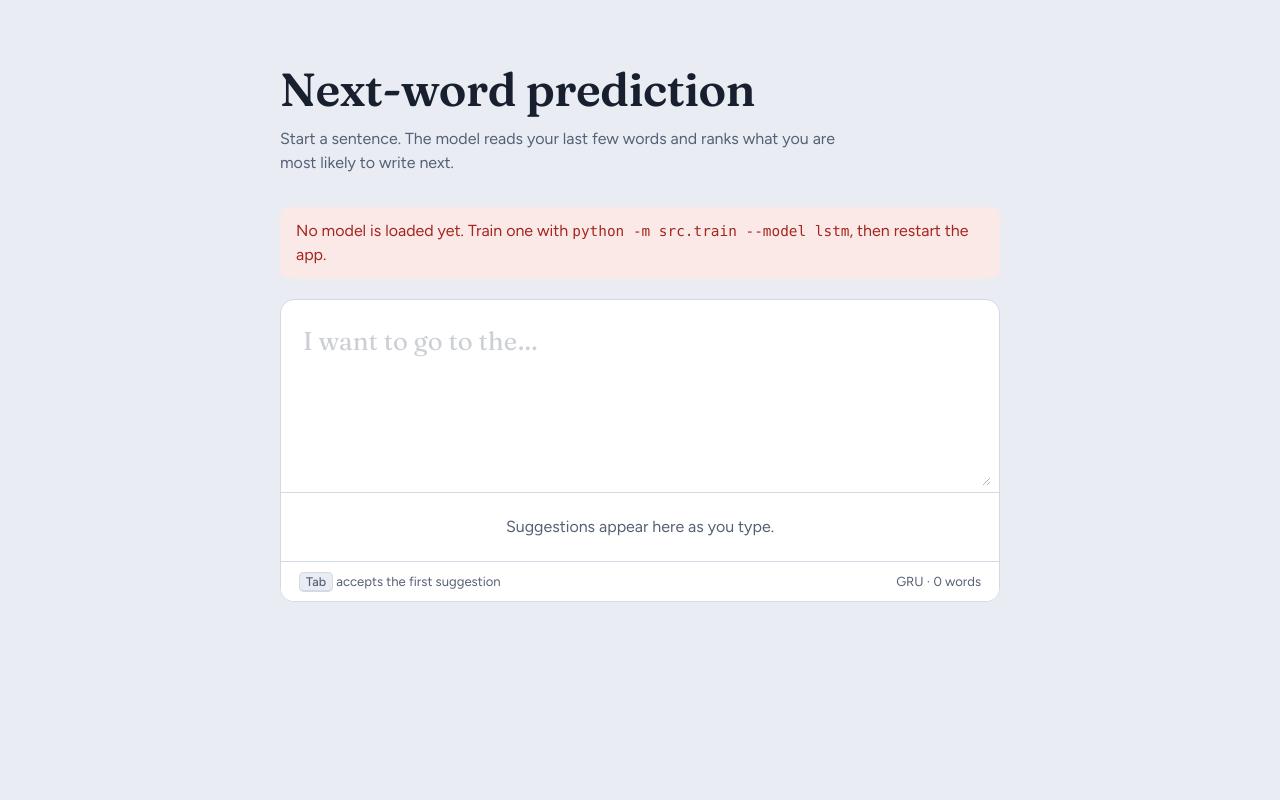
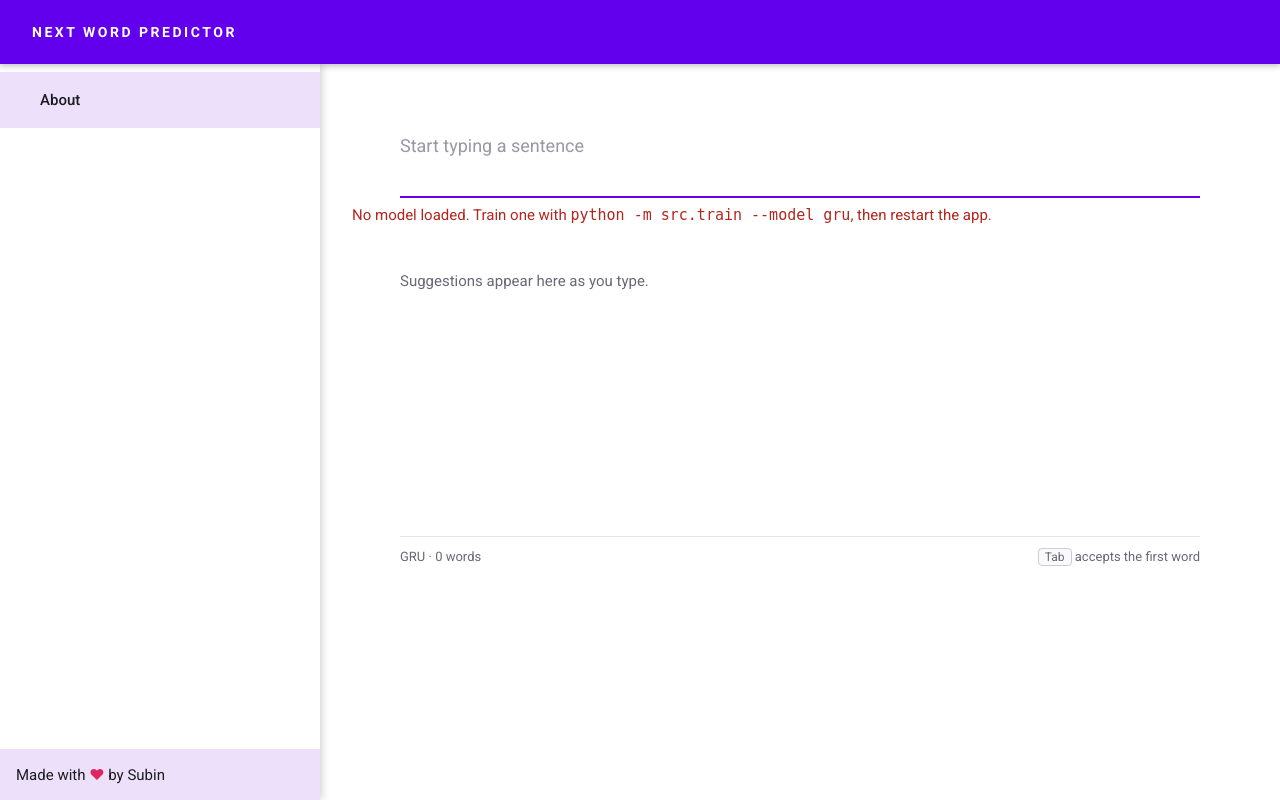
Before and after one commit to Subinthapa2092/next-word-prediction, a FastAPI app: page / in a window 1280 px wide. Run offline with FastAPI, Linux system fonts and the light colour scheme.

Commit message:
updated the notebook and the design for the next word predictor

```diff
--- a/app.py
+++ b/app.py
@@ -2,15 +2,21 @@
 
     uvicorn app:app --reload          # development
     docker compose up --build         # production-style
+
+The API also accepts requests from a separately hosted frontend (for example on
+Vercel). Allowed origins come from the ALLOWED_ORIGINS environment variable
+(comma separated), or from the default list below.
 """
 from __future__ import annotations
 
 import logging
+import os
 import time
 from contextlib import asynccontextmanager
 from pathlib import Path
 
 from fastapi import FastAPI, HTTPException, Request
+from fastapi.middleware.cors import CORSMiddleware
 from fastapi.responses import HTMLResponse
 from fastapi.staticfiles import StaticFiles
 from fastapi.templating import Jinja2Templates
@@ -21,6 +27,11 @@ from src.predict import Predictor
 
 logger = logging.getLogger("next-word")
 logging.basicConfig(level=logging.INFO, format="%(asctime)s %(levelname)s %(name)s: %(message)s")
+
+# Websites allowed to call this API from a browser. Replace the Vercel address with
+# your real one after the first deploy, or set ALLOWED_ORIGINS on the server instead.
+DEFAULT_ORIGINS = "http://localhost:3000,http://127.0.0.1:3000,https://YOUR-PROJECT.vercel.app"
+ALLOWED_ORIGINS = [o.strip() for o in os.getenv("ALLOWED_ORIGINS", DEFAULT_ORIGINS).split(",") if o.strip()]
 
 
 class PredictRequest(BaseModel):
@@ -54,6 +65,15 @@ def create_app(model_path: Path | str | None = None, vocab_path: Path | str | No
         yield
 
     app = FastAPI(title="Next-Word Prediction", version="1.0.0", lifespan=lifespan)
+
+    # Lets the separately hosted frontend (Vercel) call this API from the browser
+    app.add_middleware(
+        CORSMiddleware,
+        allow_origins=ALLOWED_ORIGINS,
+        allow_methods=["GET", "POST"],
+        allow_headers=["*"],
+    )
+
     base = Path(__file__).resolve().parent
     app.mount("/static", StaticFiles(directory=base / "static"), name="static")
     templates = Jinja2Templates(directory=base / "templates")
--- a/static/app.js
+++ b/static/app.js
@@ -1,26 +1,26 @@
 (() => {
-  const editor = document.getElementById("editor");
-  const strip = document.getElementById("strip");
-  const status = document.getElementById("status");
-  const baseStatus = status.textContent;
-  let timer = null;
-  let requestId = 0;
-  let current = [];
+  // Empty = call the same server that served this page (Space or localhost:8000).
+  // On Vercel, frontend/index.html sets window.API_BASE to the Space URL before this file loads.
+  const API_BASE = (window.API_BASE || "").replace(/\/$/, "");
+  const K = 9;
+
+  const $ = (id) => document.getElementById(id);
+  const editor = $("editor"), grid = $("grid"), status = $("status");
+  let baseStatus = status.textContent.trim() || "GRU";
+  let timer = null, requestId = 0, current = [], lastMode = "next", wakeTries = 0;
 
   const setMessage = (text, isError = false) => {
-    strip.replaceChildren();
     const p = document.createElement("p");
-    p.className = "empty" + (isError ? " error" : "");
+    p.className = "msg" + (isError ? " error" : "");
     p.textContent = text;
-    strip.appendChild(p);
+    grid.replaceChildren(p);
     current = [];
   };
 
   const render = (suggestions, mode) => {
     if (!suggestions.length) return setMessage("No suggestion for that. Keep typing.");
-    strip.replaceChildren();
     current = suggestions;
-    suggestions.forEach((s, i) => {
+    grid.replaceChildren(...suggestions.map((s, i) => {
       const b = document.createElement("button");
       b.type = "button";
       b.className = "chip" + (i === 0 ? " top" : "");
@@ -30,59 +30,83 @@
       const pct = document.createElement("span");
       pct.className = "pct";
       pct.textContent = (s.probability * 100).toFixed(s.probability < 0.1 ? 1 : 0) + "%";
-      const bar = document.createElement("span");
-      bar.className = "bar";
-      bar.style.setProperty("--w", Math.max(3, s.probability * 100) + "%");
-      b.append(word, pct, bar);
+      b.append(word, pct);
       b.addEventListener("click", () => accept(s.word, mode));
-      strip.appendChild(b);
-    });
+      return b;
+    }));
   };
+
+  const grow = () => { editor.style.height = "auto"; editor.style.height = editor.scrollHeight + "px"; };
 
   // Replace the half-typed word (complete mode) or append after the space (next mode)
   const accept = (word, mode) => {
     let text = editor.value;
     if (mode === "complete") text = text.replace(/\S+$/, "");
     editor.value = text + word + " ";
+    grow();
     editor.focus();
     editor.setSelectionRange(editor.value.length, editor.value.length);
     fetchSuggestions();
   };
 
-  let lastMode = "next";
   async function fetchSuggestions() {
     const text = editor.value;
     if (!text.trim()) return setMessage("Suggestions appear here as you type.");
     const id = ++requestId;
     try {
-      const res = await fetch("/api/predict", {
+      const res = await fetch(`${API_BASE}/api/predict`, {
         method: "POST",
         headers: { "Content-Type": "application/json" },
-        body: JSON.stringify({ text, k: 5 }),
+        body: JSON.stringify({ text, k: K }),
       });
-      if (id !== requestId) return; // a newer keystroke already replaced this request
+      if (id !== requestId) return; // a newer keystroke replaced this request
       if (!res.ok) {
         const err = await res.json().catch(() => ({}));
         return setMessage(err.detail || "The server could not answer. Try again.", true);
       }
       const data = await res.json();
+      wakeTries = 0;
       lastMode = data.mode;
       render(data.suggestions, data.mode);
-      status.textContent = `${baseStatus} · ${data.latency_ms} ms`;
+      status.textContent = `${baseStatus} \u00b7 ${data.latency_ms} ms`;
     } catch {
-      if (id === requestId) setMessage("Cannot reach the server. Check that it is running.", true);
+      if (id !== requestId) return;
+      setMessage("Waking up the model. This can take up to a minute.", true);
+      if (++wakeTries < 20) setTimeout(() => { if (id === requestId) fetchSuggestions(); }, 4000);
     }
   }
 
+  // Show real model info, and wake a sleeping Space as soon as the page opens
+  fetch(`${API_BASE}/health`)
+    .then((r) => r.json())
+    .then((h) => {
+      if (h.vocab_size) {
+        baseStatus = `${baseStatus.split(" \u00b7 ")[0]} \u00b7 ${h.vocab_size.toLocaleString()} words`;
+        status.textContent = baseStatus;
+      }
+    })
+    .catch(() => { status.textContent = `${baseStatus} \u00b7 waking up`; });
+
   editor.addEventListener("input", () => {
+    grow();
     clearTimeout(timer);
     timer = setTimeout(fetchSuggestions, 120);
   });
-
   editor.addEventListener("keydown", (e) => {
     if (e.key === "Tab" && !e.shiftKey && current.length) {
       e.preventDefault();
       accept(current[0].word, lastMode);
     }
   });
+
+  // Menu drawer (phones and tablets) and About dialog
+  const setMenu = (open) => {
+    document.body.classList.toggle("menu-open", open);
+    $("menu").setAttribute("aria-expanded", String(open));
+  };
+  $("menu").addEventListener("click", () => setMenu(!document.body.classList.contains("menu-open")));
+  $("scrim").addEventListener("click", () => setMenu(false));
+  document.addEventListener("keydown", (e) => { if (e.key === "Escape") setMenu(false); });
+  $("aboutBtn").addEventListener("click", () => { setMenu(false); $("about").showModal(); });
+  $("aboutClose").addEventListener("click", () => $("about").close());
 })();
--- a/static/style.css
+++ b/static/style.css
@@ -1,69 +1,99 @@
 :root {
-  --bg: #e9edf3;
-  --surface: #ffffff;
-  --ink: #18202f;
-  --ink-soft: #566074;
-  --line: #d3dae6;
-  --accent: #3b4fd8;
-  --accent-soft: #e6e9fb;
-  --top: #0f7b5f;
-  --top-soft: #dcf3ec;
-  --danger: #a3261f;
-  --danger-soft: #fbe9e7;
-  --serif: "Fraunces", Georgia, "Times New Roman", serif;
-  --sans: "Figtree", system-ui, -apple-system, "Segoe UI", Roboto, sans-serif;
-}
-@media (prefers-color-scheme: dark) {
-  :root {
-    --bg: #10141d; --surface: #181e2b; --ink: #e8ecf5; --ink-soft: #99a3b8; --line: #2b3448;
-    --accent: #8f9dff; --accent-soft: #232b52; --top: #4fd1a5; --top-soft: #143a30;
-    --danger: #ff8f86; --danger-soft: #3b1c19;
-  }
+  --primary: #6200ee;
+  --primary-tint: #ede0fb;
+  --ink: #1c1b20;
+  --muted: #6b6875;
+  --bar-h: 64px;
+  --drawer-w: 320px;
+  --font: "Roboto", system-ui, -apple-system, "Segoe UI", sans-serif;
 }
 * { box-sizing: border-box; }
-html { -webkit-text-size-adjust: 100%; }
-body { margin: 0; background: var(--bg); color: var(--ink); font: 16px/1.5 var(--sans); }
+html, body { margin: 0; height: 100%; }
+body { font-family: var(--font); color: var(--ink); background: #fff; -webkit-font-smoothing: antialiased; }
 .sr-only { position: absolute; width: 1px; height: 1px; overflow: hidden; clip: rect(0 0 0 0); white-space: nowrap; }
+button { font-family: inherit; }
+:focus-visible { outline: 3px solid #b388ff; outline-offset: 2px; }
 
-.page { max-width: 760px; margin: 0 auto; padding: clamp(28px, 8vh, 80px) 20px 48px; }
-.masthead h1 { font: 600 clamp(2rem, 5vw, 2.9rem)/1.1 var(--serif); letter-spacing: -0.01em; margin: 0 0 12px; }
-.masthead p { margin: 0 0 32px; color: var(--ink-soft); max-width: 56ch; }
+/* top bar */
+.appbar {
+  position: fixed; inset: 0 0 auto 0; z-index: 30; height: calc(var(--bar-h) + env(safe-area-inset-top, 0px));
+  padding: env(safe-area-inset-top, 0px) 32px 0; display: flex; align-items: center; gap: 12px;
+  background: var(--primary); color: #fff; box-shadow: 0 2px 6px rgba(0,0,0,.25);
+}
+.appbar h1 { margin: 0; font-size: 14px; font-weight: 700; letter-spacing: .18em; text-transform: uppercase; }
+.icon-btn { display: none; width: 44px; height: 44px; margin-left: -12px; border: 0; border-radius: 50%; background: transparent; cursor: pointer; }
+.icon-btn:hover { background: rgba(255,255,255,.16); }
+.icon-btn svg { width: 24px; height: 24px; fill: none; stroke: #fff; stroke-width: 2; stroke-linecap: round; }
 
-.composer { background: var(--surface); border: 1px solid var(--line); border-radius: 14px; padding: 8px 8px 0; overflow: hidden; }
-.composer:focus-within { border-color: var(--accent); box-shadow: 0 0 0 3px var(--accent-soft); }
+/* drawer */
+.drawer {
+  position: fixed; z-index: 20; top: calc(var(--bar-h) + env(safe-area-inset-top, 0px)); bottom: 0; left: 0; width: var(--drawer-w);
+  display: flex; flex-direction: column; justify-content: space-between; background: #fff; box-shadow: 2px 0 8px rgba(0,0,0,.18);
+}
+.nav-item {
+  height: 56px; margin: 8px 0 0; padding: 0 24px 0 40px; border: 0; background: var(--primary-tint); color: var(--ink);
+  text-align: left; font-size: 15px; font-weight: 500; cursor: pointer;
+}
+.nav-item:hover { background: #e2cff8; }
+.made { margin: 0; padding: 16px 16px calc(16px + env(safe-area-inset-bottom, 0px)); background: var(--primary-tint); font-size: 15px; }
+.heart { color: #e0245e; }
+.scrim { display: none; }
 
-textarea {
-  display: block; width: 100%; resize: vertical; min-height: 130px; border: 0; outline: 0; background: transparent;
-  color: var(--ink); font: 400 clamp(1.25rem, 3vw, 1.6rem)/1.5 var(--serif); padding: 14px 14px 10px;
+/* content */
+.content {
+  margin-left: var(--drawer-w); padding: calc(var(--bar-h) + env(safe-area-inset-top, 0px) + 56px) 32px 48px;
+  max-width: calc(var(--drawer-w) + 900px); margin-right: auto;
 }
-textarea::placeholder { color: var(--ink-soft); opacity: .6; }
-textarea:disabled { opacity: .5; cursor: not-allowed; }
+.content > * { max-width: 800px; margin-left: auto; margin-right: auto; }
+#editor {
+  display: block; width: 100%; min-height: 56px; padding: 12px 0 10px; border: 0; border-bottom: 2px solid var(--primary);
+  border-radius: 0; background: transparent; color: var(--ink); font: 500 18px/1.5 var(--font); resize: none; overflow: hidden;
+}
+#editor:focus { outline: none; border-bottom-width: 3px; }
+#editor::placeholder { color: #9a97a3; font-weight: 400; }
 
-/* the suggestion strip is the one memorable element: it mimics a phone keyboard bar */
-.strip { display: grid; grid-template-columns: repeat(5, 1fr); gap: 1px; background: var(--line); border-top: 1px solid var(--line); margin: 6px -8px 0; }
+.grid { display: grid; grid-template-columns: repeat(3, 1fr); gap: 12px 8px; margin-top: 40px; min-height: 240px; align-content: start; }
+.msg { grid-column: 1 / -1; margin: 8px 0; color: var(--muted); font-size: 15px; }
+.msg.error { color: #b3261e; }
 .chip {
-  position: relative; display: flex; flex-direction: column; justify-content: center; gap: 2px; min-height: 68px; padding: 10px 8px 14px;
-  background: var(--surface); color: var(--ink); border: 0; font: 500 1.05rem/1.2 var(--sans); cursor: pointer; text-align: center;
-  overflow: hidden; text-overflow: ellipsis; transition: background-color .12s;
+  display: flex; flex-direction: column; align-items: center; justify-content: center; gap: 2px; min-height: 64px; padding: 8px;
+  border: 0; border-radius: 4px; background: transparent; color: var(--primary); cursor: pointer;
+  font-size: 14px; font-weight: 500; letter-spacing: .09em; text-transform: uppercase; overflow-wrap: anywhere;
+  transition: background .15s;
 }
-.chip:hover { background: var(--accent-soft); }
-.chip:focus-visible { outline: 2px solid var(--accent); outline-offset: -3px; }
-.chip .pct { font-size: .75rem; font-weight: 400; color: var(--ink-soft); font-variant-numeric: tabular-nums; }
-.chip .bar { position: absolute; left: 0; bottom: 0; height: 4px; width: var(--w, 0%); background: var(--accent); transition: width .25s ease-out; }
-.chip.top { background: var(--top-soft); }
-.chip.top .bar { background: var(--top); }
-.chip.top:hover { background: var(--top-soft); filter: brightness(.97); }
-.empty { grid-column: 1 / -1; margin: 0; padding: 22px 16px; background: var(--surface); color: var(--ink-soft); text-align: center; }
-.empty.error { color: var(--danger); background: var(--danger-soft); }
+.chip:hover { background: rgba(98,0,238,.08); }
+.chip:active { background: rgba(98,0,238,.18); }
+.chip.top { background: var(--primary-tint); }
+.chip .pct { font-size: 11px; font-weight: 400; letter-spacing: .04em; color: var(--muted); }
 
-.meta { display: flex; flex-wrap: wrap; justify-content: space-between; gap: 6px 16px; margin: 0 -8px; padding: 10px 18px; font-size: .82rem; color: var(--ink-soft); background: var(--surface); border-top: 1px solid var(--line); }
-kbd { font: 500 .78rem var(--sans); padding: 1px 6px; border: 1px solid var(--line); border-bottom-width: 2px; border-radius: 5px; background: var(--bg); }
+.status { display: flex; justify-content: space-between; gap: 12px; flex-wrap: wrap; margin-top: 32px; padding-top: 12px; border-top: 1px solid #e6e3ec; color: var(--muted); font-size: 13px; }
+kbd { padding: 1px 6px; border: 1px solid #cfcad9; border-radius: 4px; font: inherit; font-size: 12px; background: #faf9fc; }
 
-.notice { margin: 0 0 20px; padding: 12px 16px; border-radius: 10px; background: var(--danger-soft); color: var(--danger); }
-.notice code { font: 500 .9em ui-monospace, Consolas, monospace; }
+/* about dialog */
+dialog { max-width: 440px; width: calc(100% - 32px); padding: 24px; border: 0; border-radius: 8px; color: var(--ink); box-shadow: 0 12px 32px rgba(0,0,0,.3); }
+dialog::backdrop { background: rgba(0,0,0,.4); }
+dialog h2 { margin: 0 0 12px; font-size: 20px; font-weight: 500; }
+dialog p { margin: 0 0 12px; line-height: 1.55; font-size: 15px; }
+dialog a { color: var(--primary); }
+.text-btn { display: block; margin: 16px 0 0 auto; padding: 10px 16px; border: 0; border-radius: 4px; background: transparent; color: var(--primary); font-size: 14px; font-weight: 500; letter-spacing: .08em; text-transform: uppercase; cursor: pointer; }
+.text-btn:hover { background: rgba(98,0,238,.08); }
 
-@media (max-width: 560px) {
-  .strip { grid-template-columns: repeat(2, 1fr); }
-  .chip { min-height: 60px; }
+/* tablet and phone: drawer becomes a slide-over menu */
+@media (max-width: 900px) {
+  :root { --bar-h: 56px; --drawer-w: min(300px, 82vw); }
+  .appbar { padding-left: 16px; padding-right: 16px; }
+  .icon-btn { display: inline-flex; align-items: center; justify-content: center; }
+  .drawer { transform: translateX(-105%); transition: transform .22s ease; }
+  body.menu-open .drawer { transform: none; }
+  .scrim { display: block; position: fixed; inset: 0; z-index: 15; background: rgba(0,0,0,.4); opacity: 0; pointer-events: none; transition: opacity .22s; }
+  body.menu-open .scrim { opacity: 1; pointer-events: auto; }
+  .content { margin-left: 0; padding: calc(var(--bar-h) + env(safe-area-inset-top, 0px) + 32px) 20px 32px; }
+  .appbar h1 { font-size: 13px; }
 }
-@media (prefers-reduced-motion: reduce) { .chip, .chip .bar { transition: none; } }
+@media (max-width: 520px) {
+  .grid { grid-template-columns: repeat(2, 1fr); margin-top: 28px; }
+  #editor { font-size: 17px; }
+  .status { flex-direction: column; gap: 4px; }
+  .hint { display: none; }
+}
+@media (prefers-reduced-motion: reduce) { * { transition: none !important; } }
--- a/templates/index.html
+++ b/templates/index.html
@@ -2,42 +2,52 @@
 <html lang="en">
 <head>
   <meta charset="utf-8">
-  <meta name="viewport" content="width=device-width, initial-scale=1">
-  <title>Next-word prediction</title>
-  <meta name="description" content="Type a sentence and get five next-word suggestions from an LSTM language model.">
+  <meta name="viewport" content="width=device-width, initial-scale=1, viewport-fit=cover">
+  <meta name="theme-color" content="#6200ee">
+  <title>Next Word Predictor</title>
+  <meta name="description" content="Type a sentence and get nine ranked next-word suggestions from a GRU language model.">
   <link rel="preconnect" href="https://fonts.googleapis.com">
   <link rel="preconnect" href="https://fonts.gstatic.com" crossorigin>
-  <link href="https://fonts.googleapis.com/css2?family=Fraunces:opsz,wght@9..144,400;9..144,600&family=Figtree:wght@400;500;600&display=swap" rel="stylesheet">
-  <link rel="stylesheet" href="{{ url_for('static', path='style.css') }}">
+  <link href="https://fonts.googleapis.com/css2?family=Roboto:wght@400;500;700&display=swap" rel="stylesheet">
+  <link rel="stylesheet" href="/static/style.css">
 </head>
 <body>
-  <main class="page">
-    <header class="masthead">
-      <h1>Next-word prediction</h1>
-      <p>Start a sentence. The model reads your last few words and ranks what you are most likely to write next.</p>
-    </header>
+  <header class="appbar">
+    <button id="menu" class="icon-btn" type="button" aria-label="Open menu" aria-expanded="false" aria-controls="drawer">
+      <svg viewBox="0 0 24 24" aria-hidden="true"><path d="M3 6h18M3 12h18M3 18h18"/></svg>
+    </button>
+    <h1>Next Word Predictor</h1>
+  </header>
+
+  <div class="scrim" id="scrim"></div>
+  <nav class="drawer" id="drawer" aria-label="Main">
+    <button class="nav-item" id="aboutBtn" type="button">About</button>
+    <p class="made">Made with <span class="heart" aria-label="love">&#9829;</span> by Subin</p>
+  </nav>
+
+  <main class="content">
+    <label class="sr-only" for="editor">Your text</label>
+    <textarea id="editor" rows="2" maxlength="{{ info.max_chars }}" placeholder="Start typing a sentence" autofocus spellcheck="false" autocomplete="off" {% if not info.ready %}disabled{% endif %}></textarea>
 
     {% if not info.ready %}
-    <div class="notice" role="alert">
-      No model is loaded yet. Train one with <code>python -m src.train --model lstm</code>, then restart the app.
-    </div>
+    <p class="msg error" role="alert">No model loaded. Train one with <code>python -m src.train --model gru</code>, then restart the app.</p>
     {% endif %}
 
-    <section class="composer" aria-label="Composer">
-      <label class="sr-only" for="editor">Your text</label>
-      <textarea id="editor" rows="4" maxlength="{{ info.max_chars }}" autofocus spellcheck="false"
-        placeholder="I want to go to the…" {% if not info.ready %}disabled{% endif %}></textarea>
+    <div id="grid" class="grid" role="listbox" aria-label="Suggested words" aria-live="polite">
+      <p class="msg">Suggestions appear here as you type.</p>
+    </div>
 
-      <div class="strip" id="strip" role="listbox" aria-label="Suggested words" aria-live="polite">
-        <p class="empty" id="empty">Suggestions appear here as you type.</p>
-      </div>
+    <p class="status"><span id="status">{{ info.model }} &middot; {{ "{:,}".format(info.vocab_size) }} words</span><span class="hint"><kbd>Tab</kbd> accepts the first word</span></p>
+  </main>
 
-      <footer class="meta">
-        <span><kbd>Tab</kbd> accepts the first suggestion</span>
-        <span id="status">{{ info.model }} · {{ "{:,}".format(info.vocab_size) }} words</span>
-      </footer>
-    </section>
-  </main>
-  <script src="{{ url_for('static', path='app.js') }}" defer></script>
+  <dialog id="about" aria-labelledby="about-title">
+    <h2 id="about-title">About</h2>
+    <p>This app suggests the next word as you type, like a phone keyboard. A GRU neural network trained on blogs, news and tweets from the SwiftKey corpus ranks the most likely words.</p>
+    <p>If you stop in the middle of a word, it suggests ways to finish it instead.</p>
+    <p><a href="https://github.com/Subinthapa2092/next-word-prediction" target="_blank" rel="noopener">View the code on GitHub</a></p>
+    <button id="aboutClose" class="text-btn" type="button">Close</button>
+  </dialog>
+
+  <script src="/static/app.js" defer></script>
 </body>
 </html>
```
Also changed, not shown: docker-compose.yml (+0 -16 lines), tests/test_api.py (+7 -1 lines), 4 other files.
